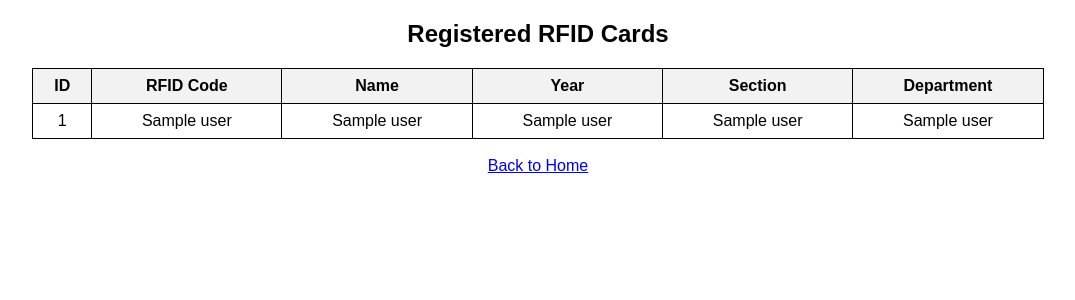
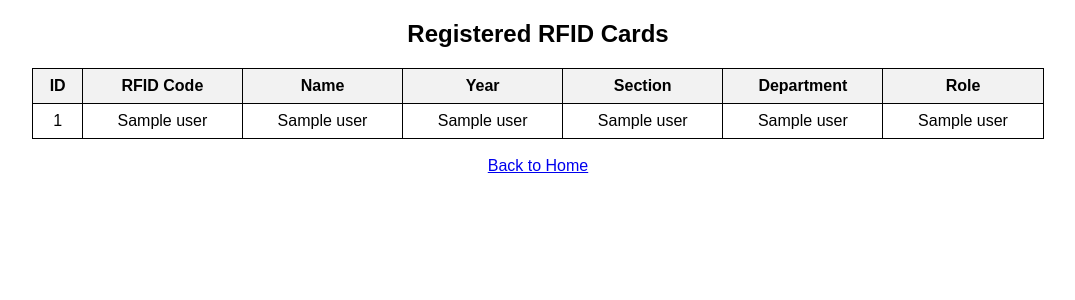
Before and after one commit to khalidmessi/smart_notice_board, a Flask app: template templates/view.html in a window 1280 px wide. Shown: the top 300 px of the page, without its empty margins (102-1177 px from the left). Run offline with Flask 3, Linux system fonts and the light colour scheme; the template is opened without the code that fills it: most values are stand-ins (such as "Sample title", 1, 10 or a date in 2020).

Commit message:
Update view.html

```diff
--- a/templates/view.html
+++ b/templates/view.html
@@ -34,15 +34,17 @@
             <th>Year</th>
             <th>Section</th>
             <th>Department</th>
+            <th>Role</th> <!-- Added Role column -->
         </tr>
         {% for user in users %}
         <tr>
-            <td>{{ user[0] }}</td>
-            <td>{{ user[1] }}</td>
-            <td>{{ user[2] }}</td>
-            <td>{{ user[3] }}</td>
-            <td>{{ user[4] }}</td>
-            <td>{{ user[5] }}</td>
+            <td>{{ user[0] }}</td> <!-- ID -->
+            <td>{{ user[1] }}</td> <!-- RFID Code -->
+            <td>{{ user[2] }}</td> <!-- Name -->
+            <td>{{ user[3] }}</td> <!-- Year -->
+            <td>{{ user[4] }}</td> <!-- Section -->
+            <td>{{ user[5] }}</td> <!-- Department -->
+            <td>{{ user[6] }}</td> <!-- Role -->
         </tr>
         {% endfor %}
     </table>
```
